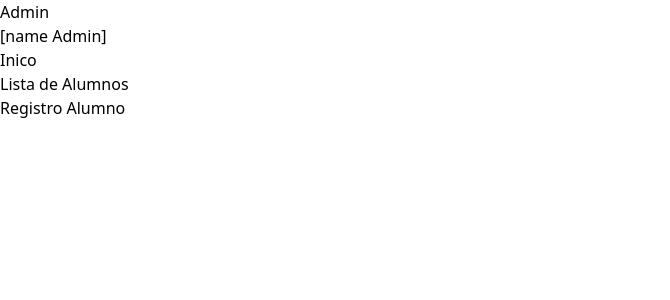
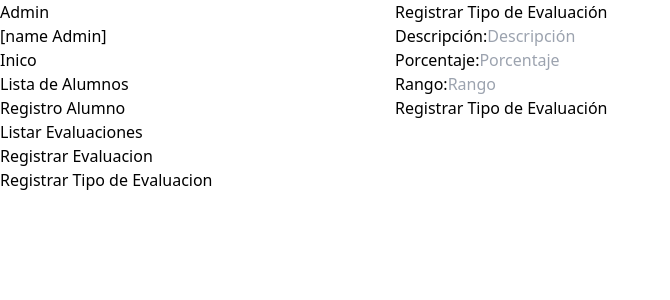
Before and after one commit to karim1311/scrumGA, a React (Vite) app in the folder frontend/: page /RegistrarTipoEvaluacion/1 in a window 1280 px wide. Shown: the top 300 px of the page, without its empty margins (0-670 px from the left). Built offline with nearby package versions, Linux system fonts and the light colour scheme.

Commit message:
lista evaluaciones, registrar evalucion y registrar tipo de evaluacion

```diff
--- a/frontend/package.json
+++ b/frontend/package.json
@@ -10,8 +10,11 @@
     "preview": "vite preview"
   },
   "dependencies": {
+    "axios": "^1.6.0",
     "react": "^18.2.0",
-    "react-dom": "^18.2.0"
+    "react-dom": "^18.2.0",
+    "react-router-dom": "^6.17.0",
+    "react-table": "^7.8.0"
   },
   "devDependencies": {
     "@types/react": "^18.2.15",
--- a/frontend/src/App.jsx
+++ b/frontend/src/App.jsx
@@ -4,6 +4,9 @@ import './App.css'
 import Home from './components/home';
 import About from './components/About';
 import Contact from './components/Contact';
+import ListarEvaluaciones from './components/ListarEvaluaciones';
+import RegistrarEvaluacion from './components/RegistrarEvaluacion';
+import RegistrarTipoEvaluacion from './components/RegistrarTipoEvaluacion';
 
 function App() {
 
@@ -30,6 +33,19 @@ function App() {
             <Link to="/Contact/2" className='text-white text-2xl'><span className='m-3'>Registro  Alumno</span>
             <i className="fa-solid fa-chalkboard"/></Link>
           </li>
+          <li className='pb-5'>
+            <Link to="/ListarEvaluaciones/3" className='text-white text-2xl'><span className='m-3'>Listar Evaluaciones</span>
+            <i className="fa-solid fa-chalkboard"/></Link>
+          </li>
+          <li className='pb-5'>
+            <Link to="/RegistrarEvaluacion/4" className='text-white text-2xl'><span className='m-3'>Registrar Evaluacion</span>
+            <i className="fa-solid fa-chalkboard"/></Link>
+          </li>
+          <li className='pb-5'>
+            <Link to="/RegistrarTipoEvaluacion/5" className='text-white text-2xl'><span className='m-3'>Registrar Tipo de Evaluacion</span>
+            <i className="fa-solid fa-chalkboard"/></Link>
+          </li>
+
         </ul>
       </nav>
 
@@ -38,6 +54,10 @@ function App() {
           <Route path="/" element={<Home />} />
           <Route path="/About/:id" element={<About />} />
           <Route path="/Contact/:id" element={<Contact />} />
+          <Route path="/ListarEvaluaciones/:id" element={<ListarEvaluaciones />} />
+          <Route path="/RegistrarEvaluacion/:id" element={<RegistrarEvaluacion />} />
+          <Route path="/RegistrarTipoEvaluacion/:id" element={<RegistrarTipoEvaluacion />} />
+
         </Routes>
       </div>
     </div>
--- /dev/null
+++ b/frontend/src/components/ListarEvaluaciones.jsx
@@ -0,0 +1,68 @@
+import React, { useState, useEffect } from 'react';
+import axios from 'axios';
+
+function ListarEvaluaciones() {
+  const [evaluaciones, setEvaluaciones] = useState([]);
+
+  useEffect(() => {
+    // Realiza una solicitud GET a la API para obtener todas las evaluaciones
+    axios.get('http://localhost:8000/api/evaluaciones')
+      .then(response => {
+        setEvaluaciones(response.data);
+      })
+      .catch(error => {
+        console.error('Error al cargar los datos de las evaluaciones:', error);
+      });
+  }, []);
+
+  return (
+    <div className="container mx-auto p-4">
+      <h1 className="text-2xl font-bold mb-4">Lista de Evaluaciones</h1>
+      <table className="w-full border-collapse border">
+        <thead>
+          <tr className="bg-gray-200">
+            <th className="border p-2">ID</th>
+            <th className="border p-2">Descripción</th>
+            <th className="border p-2">Fecha</th>
+            <th className="border p-2">Acciones</th>
+          </tr>
+        </thead>
+        <tbody>
+          {evaluaciones.map(evaluacion => (
+            <tr key={evaluacion.id} className="text-center">
+              <td className="border p-2">{evaluacion.id}</td>
+              <td className="border p-2">{evaluacion.descripcion}</td>
+              <td className="border p-2">{evaluacion.fecha}</td>
+              <td className="border p-2">
+                <button
+                  onClick={() => handleEditar(evaluacion.id)}
+                  className="px-4 py-2 bg-blue-500 text-white rounded hover:bg-blue-600"
+                >
+                  Editar
+                </button>
+                <button
+                  onClick={() => handleBorrar(evaluacion.id)}
+                  className="px-4 py-2 bg-red-500 text-white rounded hover:bg-red-600"
+                >
+                  Borrar
+                </button>
+              </td>
+            </tr>
+          ))}
+        </tbody>
+      </table>
+    </div>
+  );
+
+  const handleEditar = (id) => {
+    // Implementa la lógica para editar la evaluación con el ID proporcionado.
+    console.log('Editar evaluación con ID:', id);
+  };
+
+  const handleBorrar = (id) => {
+    // Implementa la lógica para borrar la evaluación con el ID proporcionado.
+    console.log('Borrar evaluación con ID:', id);
+  };
+}
+
+export default ListarEvaluaciones;
--- /dev/null
+++ b/frontend/src/components/RegistrarEvaluacion.jsx
@@ -0,0 +1,78 @@
+import React, { useState } from 'react';
+import axios from 'axios';
+
+function RegistrarEvaluacion() {
+  const [descripcion, setDescripcion] = useState('');
+  const [fecha, setFecha] = useState('');
+
+  const handleDescripcionChange = (event) => {
+    setDescripcion(event.target.value);
+  };
+
+  const handleFechaChange = (event) => {
+    setFecha(event.target.value);
+  };
+
+  const handleRegistrarEvaluacion = () => {
+    // Crear un objeto con los datos de la evaluación
+    const nuevaEvaluacion = {
+      descripcion,
+      fecha,
+    };
+
+    // Enviar los datos al servidor utilizando Axios
+    axios.post('http://localhost:8000/api/evaluaciones', nuevaEvaluacion)
+      .then(response => {
+        // Manejar la respuesta del servidor si es necesario
+        console.log('Evaluación registrada con éxito:', response.data);
+
+        // Limpiar los campos después de registrar la evaluación
+        setDescripcion('');
+        setFecha('');
+      })
+      .catch(error => {
+        console.error('Error al registrar la evaluación:', error);
+      });
+  };
+
+  return (
+    <div className="container mx-auto p-4">
+      <h1 className="text-2xl font-bold mb-4">Registrar Evaluación</h1>
+      <div className="w-full max-w-md">
+        <div className="mb-4">
+          <label className="block text-gray-700 text-sm font-bold mb-2" htmlFor="descripcion">
+            Descripción:
+          </label>
+          <input
+            className="shadow appearance-none border rounded w-full py-2 px-3 text-gray-700 leading-tight focus:outline-none focus:shadow-outline"
+            id="descripcion"
+            type="text"
+            placeholder="Descripción"
+            value={descripcion}
+            onChange={handleDescripcionChange}
+          />
+        </div>
+        <div className="mb-4">
+          <label className="block text-gray-700 text-sm font-bold mb-2" htmlFor="fecha">
+            Fecha:
+          </label>
+          <input
+            className="shadow appearance-none border rounded w-full py-2 px-3 text-gray-700 leading-tight focus:outline-none focus:shadow-outline"
+            id="fecha"
+            type="date"
+            value={fecha}
+            onChange={handleFechaChange}
+          />
+        </div>
+        <button
+          className="bg-blue-500 hover:bg-blue-700 text-white font-bold py-2 px-4 rounded focus:outline-none focus:shadow-outline"
+          onClick={handleRegistrarEvaluacion}
+        >
+          Registrar Evaluación
+        </button>
+      </div>
+    </div>
+  );
+}
+
+export default RegistrarEvaluacion;
--- /dev/null
+++ b/frontend/src/components/RegistrarTipoEvaluacion.jsx
@@ -0,0 +1,99 @@
+import React, { useState } from 'react';
+import axios from 'axios';
+
+function RegistrarTipoEvaluacion() {
+  const [descripcion, setDescripcion] = useState('');
+  const [porcentaje, setPorcentaje] = useState('');
+  const [rango, setRango] = useState('');
+
+  const handleDescripcionChange = (event) => {
+    setDescripcion(event.target.value);
+  };
+
+  const handlePorcentajeChange = (event) => {
+    setPorcentaje(event.target.value);
+  };
+
+  const handleRangoChange = (event) => {
+    setRango(event.target.value);
+  };
+
+  const handleRegistrarTipoEvaluacion = () => {
+    // Crear un objeto con los datos del tipo de evaluación
+    const nuevoTipoEvaluacion = {
+      descripcion,
+      porcentaje,
+      rango,
+    };
+
+    // Enviar los datos al servidor utilizando Axios
+    axios.post('http://localhost:8000/api/tipos', nuevoTipoEvaluacion)
+      .then(response => {
+        // Manejar la respuesta del servidor si es necesario
+        console.log('Tipo de evaluación registrado con éxito:', response.data);
+
+        // Limpiar los campos después de registrar el tipo de evaluación
+        setDescripcion('');
+        setPorcentaje('');
+        setRango('');
+      })
+      .catch(error => {
+        console.error('Error al registrar el tipo de evaluación:', error);
+      });
+  };
+
+  return (
+    <div className="container mx-auto p-4">
+      <h1 className="text-2xl font-bold mb-4">Registrar Tipo de Evaluación</h1>
+      <div className="w-full max-w-md">
+        <div className="mb-4">
+          <label className="block text-gray-700 text-sm font-bold mb-2" htmlFor="descripcion">
+            Descripción:
+          </label>
+          <input
+            className="shadow appearance-none border rounded w-full py-2 px-3 text-gray-700 leading-tight focus:outline-none focus:shadow-outline"
+            id="descripcion"
+            type="text"
+            placeholder="Descripción"
+            value={descripcion}
+            onChange={handleDescripcionChange}
+          />
+        </div>
+        <div className="mb-4">
+          <label className="block text-gray-700 text-sm font-bold mb-2" htmlFor="porcentaje">
+            Porcentaje:
+          </label>
+          <input
+            className="shadow appearance-none border rounded w-full py-2 px-3 text-gray-700 leading-tight focus:outline-none focus:shadow-outline"
+            id="porcentaje"
+            type="number"
+            placeholder="Porcentaje"
+            value={porcentaje}
+            onChange={handlePorcentajeChange}
+          />
+        </div>
+        <div className="mb-4">
+          <label className="block text-gray-700 text-sm font-bold mb-2" htmlFor="rango">
+            Rango:
+          </label>
+          <input
+            className="shadow appearance-none border rounded w-full py-2 px-3 text-gray-700 leading-tight focus:outline-none focus:shadow-outline"
+            id="rango"
+            type="number"
+            placeholder="Rango"
+            value={rango}
+            onChange={handleRangoChange}
+          />
+        </div>
+        <button
+          className="bg-blue-500 hover:bg-blue-700 text-white font-bold py-2 px-4 rounded focus:outline-none focus:shadow-outline"
+          onClick={handleRegistrarTipoEvaluacion}
+        >
+          Registrar Tipo de Evaluación
+        </button>
+      </div>
+    </div>
+  );
+}
+
+export default RegistrarTipoEvaluacion;
```
Also changed, not shown: 1 other file (tests, documents, lock files or other folders).
